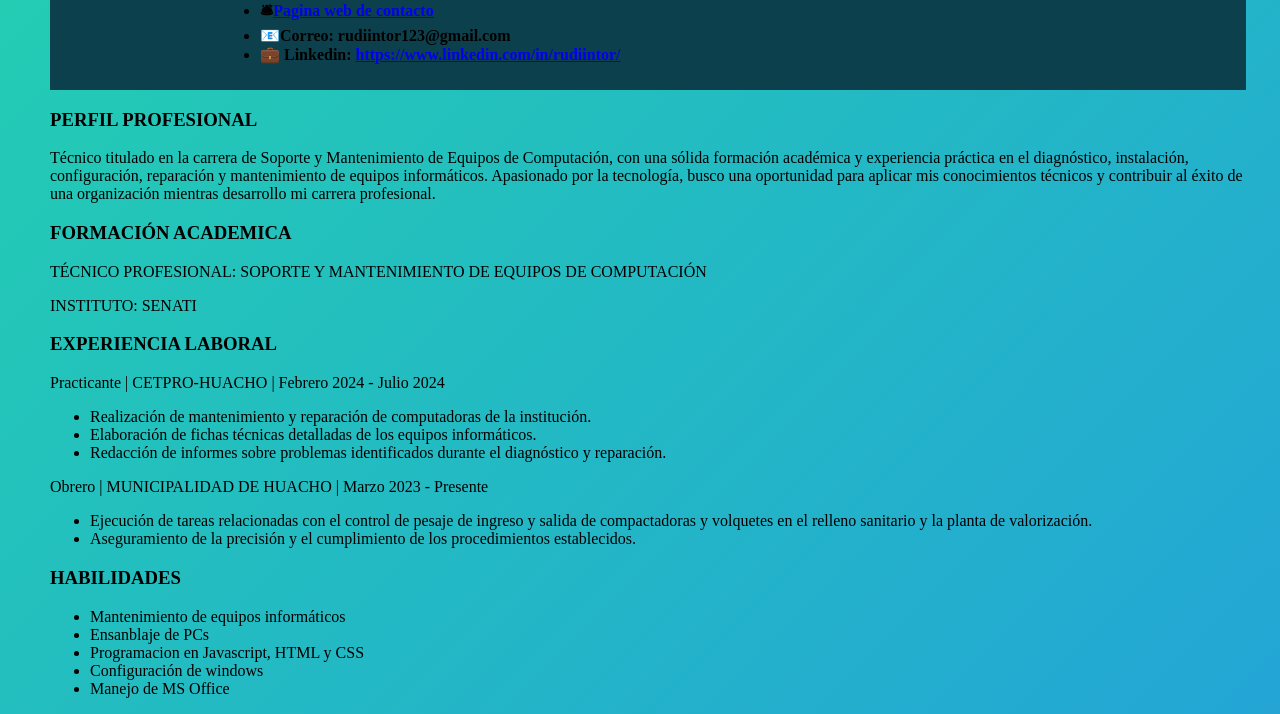
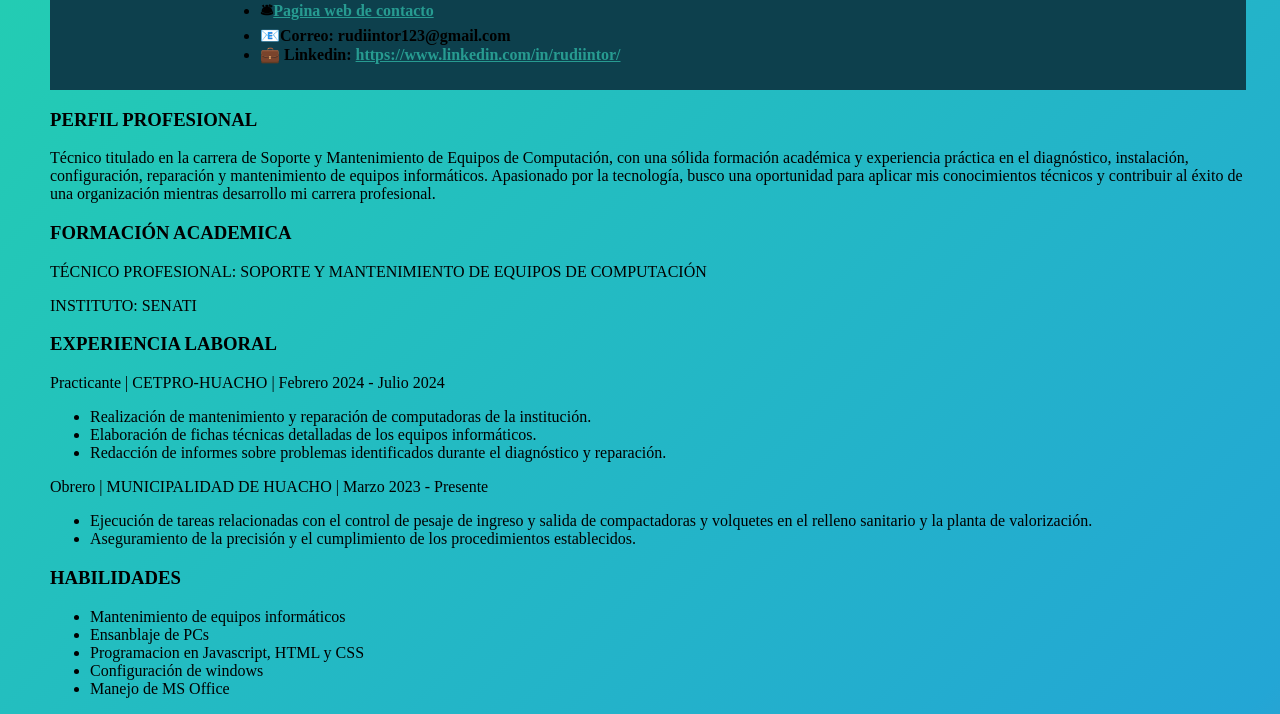
Before and after one commit to Rudi-Intor/plantilla, a plain HTML site: page docs/index.html in a window 1280 px wide. Shown: the part 455-1169 px from the top of the page. Drawn offline with Linux system fonts and the light colour scheme.

Commit message:
actualizasion celular 3

```diff
--- a/docs/style.css
+++ b/docs/style.css
@@ -25,6 +25,10 @@ h1{
 	font-family: 'Open Sans';
 	font-weight: 300;
 	text-align: center;
+}
+
+a{
+	color: rgb(39, 155, 145);
 }
 
 /*
```
